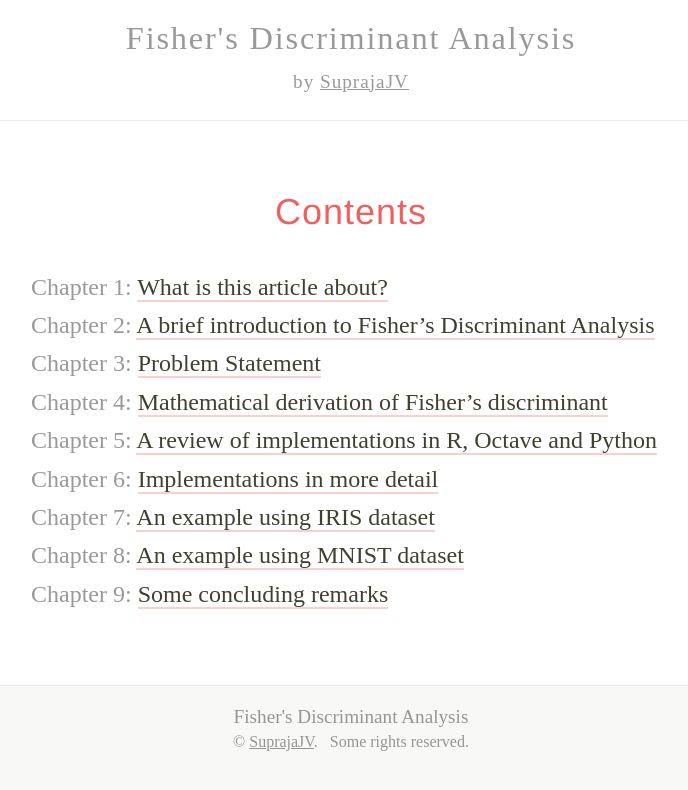
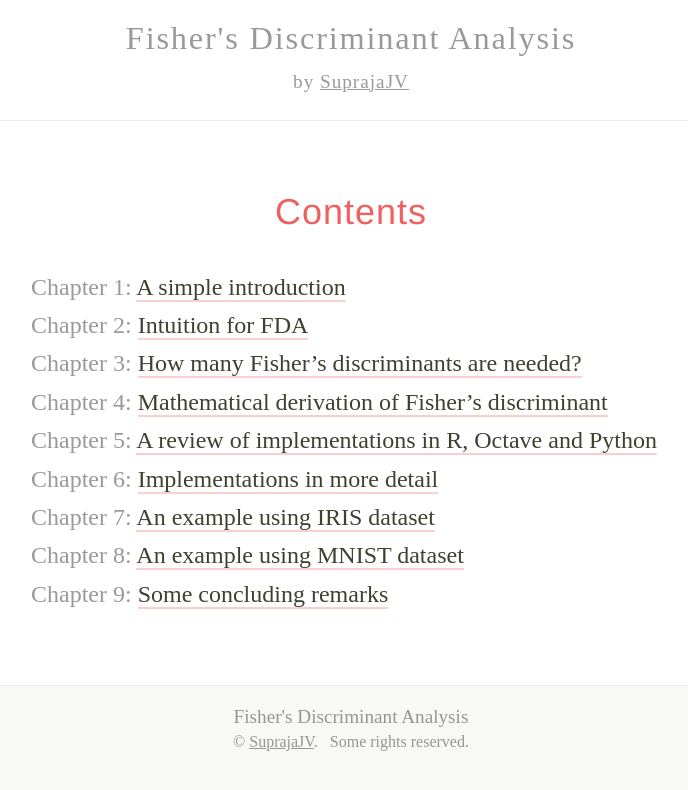
Before and after one commit to akatav/akatav.github.io, a Jekyll site: the page built from index.md, in a window 1280 px wide. Shown: the top 790 px of the page, without its empty margins (289-977 px from the left). Built offline with Jekyll 4.4.1, drawn with Linux system fonts in a browser that asks for light colours; our own code applies the rules of GitHub Pages for plain Markdown files.

Commit message:
Edited index.md

```diff
--- a/index.md
+++ b/index.md
@@ -4,9 +4,9 @@ layout: home
 
 # Contents
 
-- Chapter 1: [What is this article about?](chapter1.html)
-- Chapter 2: [A brief introduction to Fisher's Discriminant Analysis](chapter2.html)
-- Chapter 3: [Problem Statement](chapter3.html)
+- Chapter 1: [A simple introduction](chapter1.html)
+- Chapter 2: [Intuition for FDA](chapter2.html)
+- Chapter 3: [How many Fisher's discriminants are needed?](chapter3.html)
 - Chapter 4: [Mathematical derivation of Fisher's discriminant](chapter4.html)
 - Chapter 5: [A review of implementations in R, Octave and Python](chapter5.html)
 - Chapter 6: [Implementations in more detail](chapter6.html)
```
Also changed, not shown: 3 other files.
